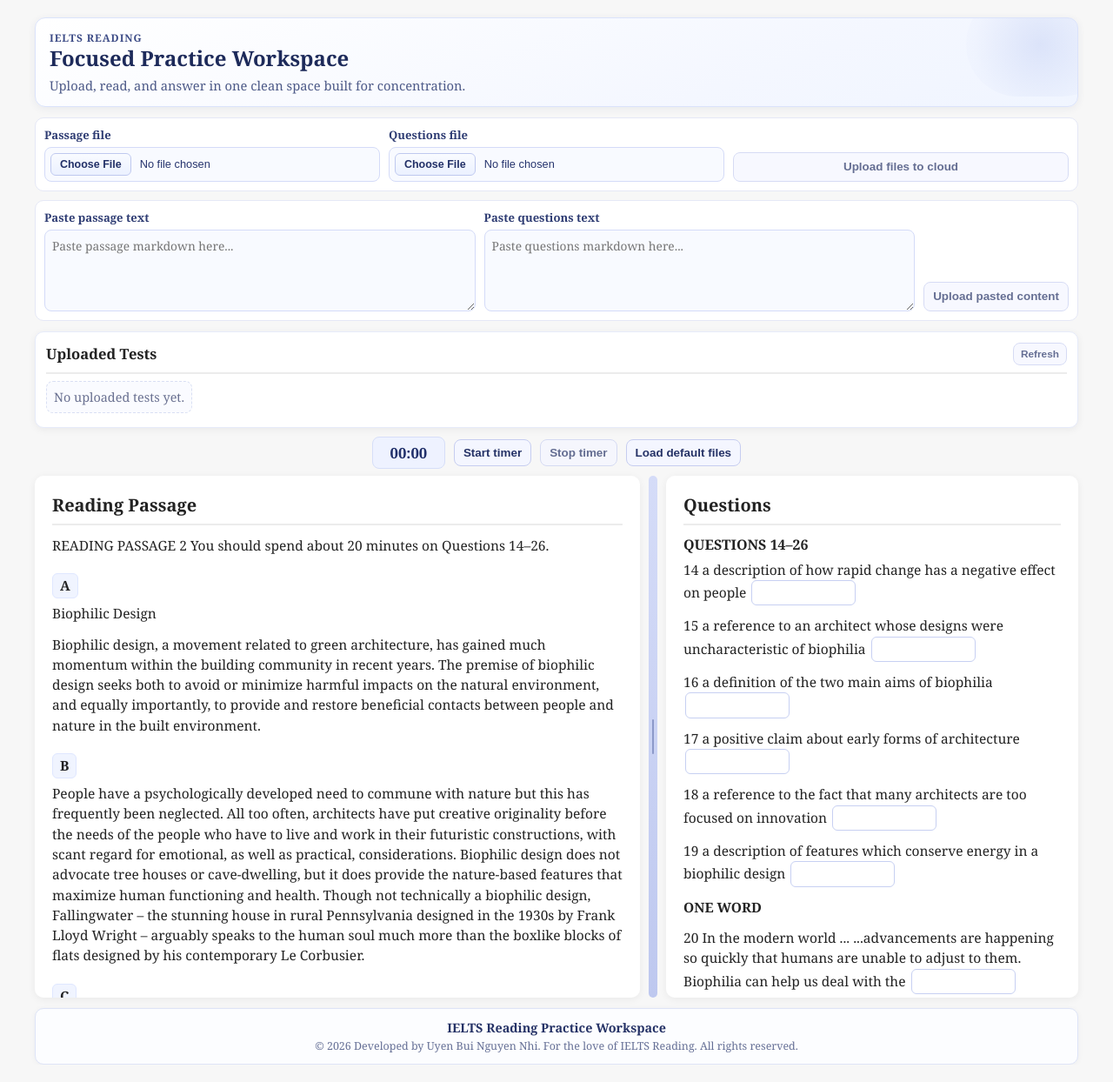
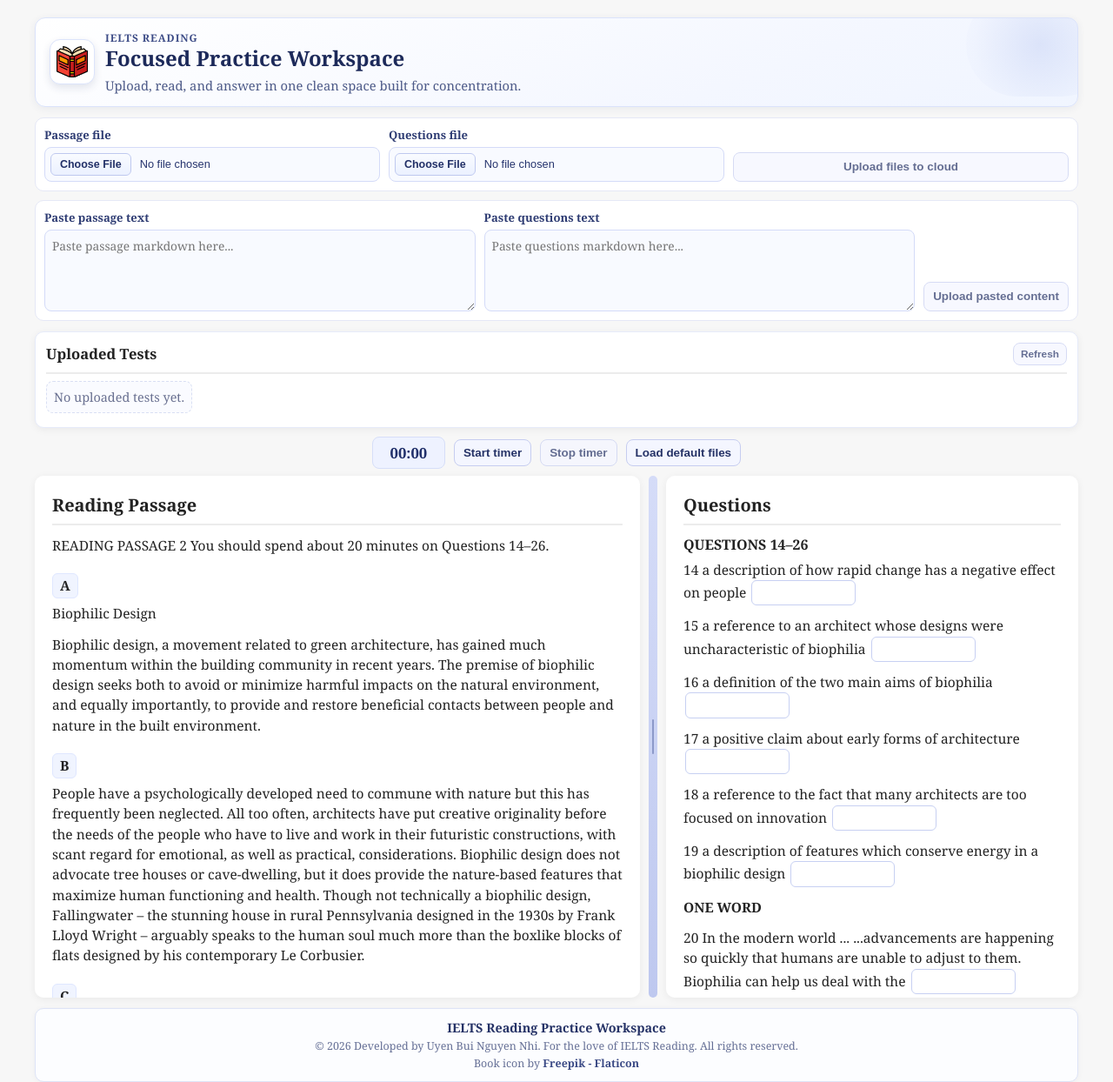
Before and after one commit to uyenbnn/my-custom-IELTS-reading, a website: page index.html in a window 1280 px wide. Shown: the whole page at 87% size. Drawn offline with Linux system fonts and the light colour scheme.

Commit message:
Add icon

```diff
--- a/index.html
+++ b/index.html
@@ -5,15 +5,21 @@
   <meta charset="utf-8" />
   <meta name="viewport" content="width=device-width, initial-scale=1" />
   <title>IELTS Reading</title>
+  <link rel="icon" href="assets/book-logo-3145765.png" type="image/png" />
   <link rel="stylesheet" href="styles.css" />
 </head>
 
 <body>
   <header class="app-header" aria-label="Application header">
     <div class="app-header-inner">
-      <p class="app-header-kicker">IELTS Reading</p>
-      <h1 class="app-header-title">Focused Practice Workspace</h1>
-      <p class="app-header-subtitle">Upload, read, and answer in one clean space built for concentration.</p>
+      <div class="app-header-brand" aria-label="Branding">
+        <img class="app-logo" src="assets/book-logo-3145765.png" alt="Book logo" width="52" height="52" />
+        <div class="app-header-copy">
+          <p class="app-header-kicker">IELTS Reading</p>
+          <h1 class="app-header-title">Focused Practice Workspace</h1>
+          <p class="app-header-subtitle">Upload, read, and answer in one clean space built for concentration.</p>
+        </div>
+      </div>
     </div>
   </header>
 
@@ -111,6 +117,10 @@
     <div class="app-footer-inner">
       <p class="app-footer-title">IELTS Reading Practice Workspace</p>
       <p class="app-footer-meta">© 2026 Developed by Uyen Bui Nguyen Nhi. For the love of IELTS Reading. All rights reserved.</p>
+      <p class="app-footer-meta app-footer-attribution">
+        Book icon by
+        <a href="https://www.flaticon.com/free-icon/book_3145765" target="_blank" rel="noopener noreferrer">Freepik - Flaticon</a>
+      </p>
     </div>
   </footer>
 
--- a/styles.css
+++ b/styles.css
@@ -24,6 +24,30 @@ body {
   box-shadow: 0 2px 10px rgba(37, 50, 102, 0.07);
   position: relative;
   overflow: hidden;
+}
+
+.app-header-brand {
+  display: flex;
+  align-items: center;
+  gap: 12px;
+  position: relative;
+  z-index: 1;
+}
+
+.app-logo {
+  width: 52px;
+  height: 52px;
+  object-fit: contain;
+  border-radius: 12px;
+  background: #ffffff;
+  border: 1px solid #dce4fb;
+  box-shadow: 0 4px 10px rgba(37, 50, 102, 0.12);
+  padding: 7px;
+  flex: 0 0 auto;
+}
+
+.app-header-copy {
+  min-width: 0;
 }
 
 .app-header-inner::after {
@@ -553,6 +577,16 @@ body {
   color: #667096;
 }
 
+.app-footer-attribution a {
+  color: #3c4b86;
+  font-weight: 600;
+  text-decoration: none;
+}
+
+.app-footer-attribution a:hover {
+  text-decoration: underline;
+}
+
 @media (max-width: 720px) {
   body { overflow: auto; }
 
@@ -562,6 +596,16 @@ body {
 
   .app-header-inner {
     padding: 12px;
+  }
+
+  .app-header-brand {
+    gap: 10px;
+  }
+
+  .app-logo {
+    width: 46px;
+    height: 46px;
+    padding: 6px;
   }
 
   .app-header-title {
```
Also changed, not shown: assets/book-logo-3145765.png (added).
